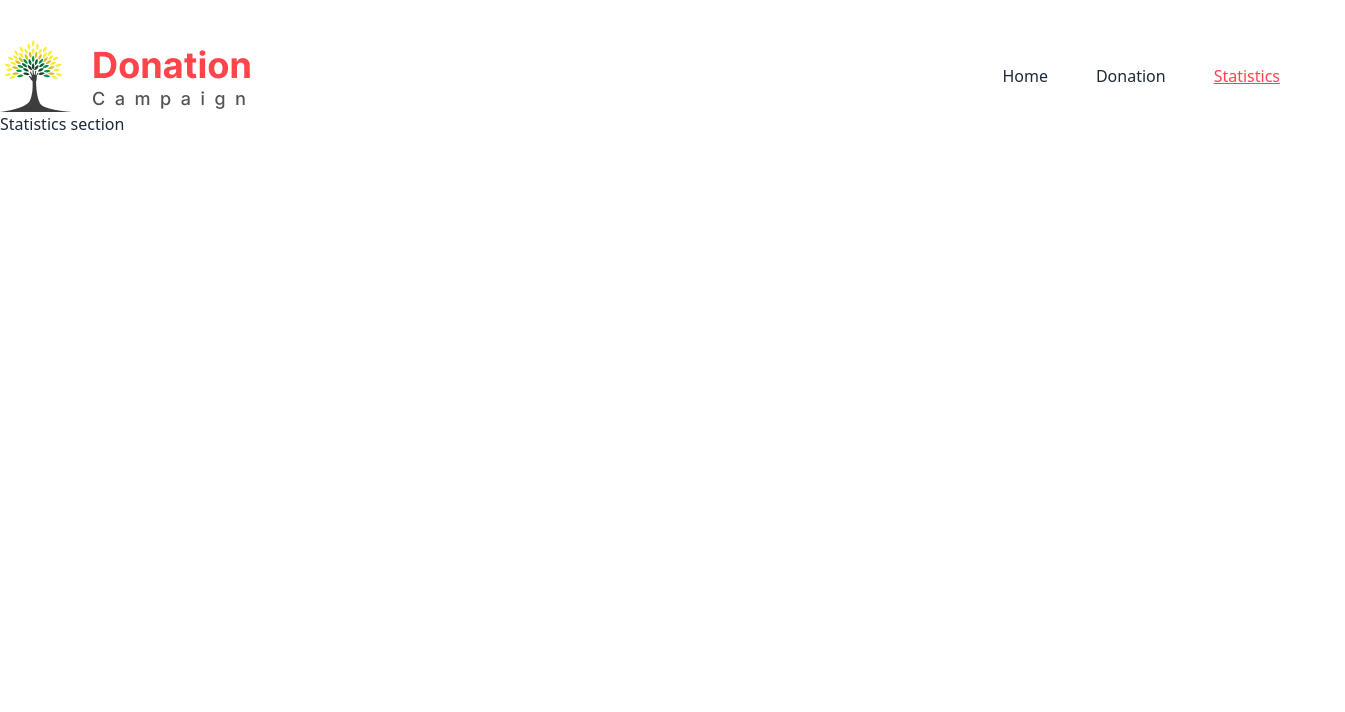
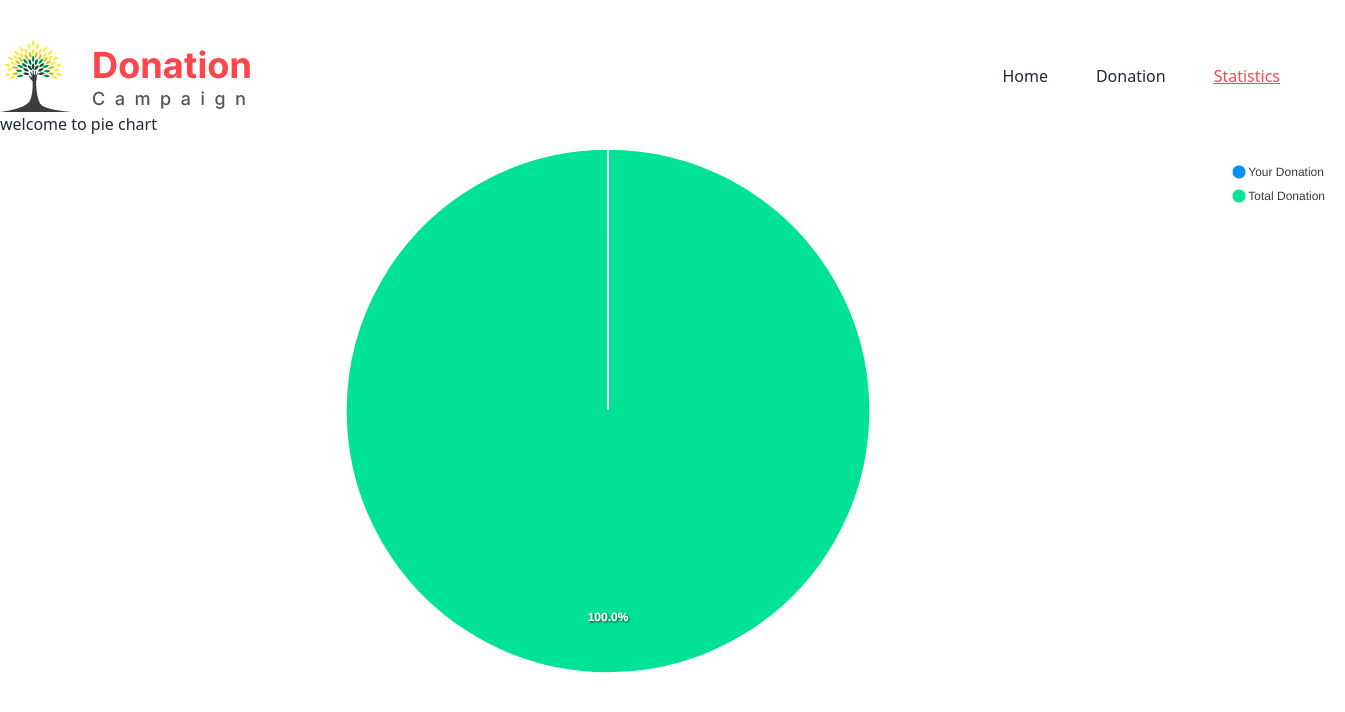
Before and after one commit to mdmasharafilhossain/donation-web, a React (Vite) app: page /statistics in a window 1280 px wide. Shown: the top 712 px of the page, 1345 px wide, since content can reach past the window. Built offline with nearby package versions, Linux system fonts and the light colour scheme.

Commit message:
pie chart added dynamically

```diff
--- a/package.json
+++ b/package.json
@@ -10,9 +10,11 @@
     "preview": "vite preview"
   },
   "dependencies": {
+    "apexcharts": "^3.42.0",
     "localforage": "^1.10.0",
     "match-sorter": "^6.3.1",
     "react": "^18.2.0",
+    "react-apexcharts": "^1.4.1",
     "react-dom": "^18.2.0",
     "react-router-dom": "^6.16.0",
     "sort-by": "^1.2.0",
--- a/src/Components/CardsDetails/CardsDetails.jsx
+++ b/src/Components/CardsDetails/CardsDetails.jsx
@@ -11,17 +11,25 @@ const CardsDetails = () => {
     console.log(CardInfo);
 
     const handleClick =() =>{
-        if(!CardInfo){
-            saveDonation(idINT);
+
+        const isverify = saveDonation(idINT);
+        if(isverify){
             Swal.fire({
                 title: 'Done',
                 text: 'You have Donated Successfully',
                 icon: 'success',
                 confirmButtonText: 'Ok'
+              });
+        } else{
+            Swal.fire({
+                title: 'Warning!',
+                text: 'Already Donated!',
+                icon: 'warning',
+                confirmButtonText: 'Ok'
               })
-        }else{
-            alert("already exists");
         }
+
+
 
     }
 
--- a/src/Components/Statistics/Statistics.jsx
+++ b/src/Components/Statistics/Statistics.jsx
@@ -1,9 +1,49 @@
+import React, { useEffect, useState } from "react";
+import Chart from "react-apexcharts"
+import { useLoaderData } from "react-router-dom";
+import { getDonation } from "../../Utility/localStroge";
+const Statistics = () => {
+    const [length,setlength] =useState([]);
 
 
-const Statistics = () => {
+    const data = useLoaderData();
+    console.log(data);
+    useEffect(()=>{
+        const mydonation = [];
+
+     const datalength = getDonation();
+      mydonation.push(datalength.length);
+      const totaldonationOption = 12;
+      mydonation.push(totaldonationOption);
+      setlength(mydonation);
+    },[])
     return (
-        <div>
-            <h1>Statistics section</h1>
+        <div className="container mx-auto">
+
+            <React.Fragment>
+            <h1>welcome to pie chart</h1>
+            <Chart
+            type="pie"
+            width={1345}
+            height={550}
+            series={length}
+            options={{
+                labels :["Your Donation","Total Donation"]
+            }}
+            >
+
+
+
+
+
+            </Chart>
+
+
+
+
+
+
+            </React.Fragment>
         </div>
     );
 };
--- a/src/Utility/localStroge.js
+++ b/src/Utility/localStroge.js
@@ -11,8 +11,13 @@ const getDonation = () =>{
 const saveDonation = id =>{
 // console.log(id);
 const storedDonation = getDonation();
-storedDonation.push(id);
+const exists = storedDonation.find(donateID => donateID === id);
+if(!exists){
+    storedDonation.push(id);
 localStorage.setItem('donation',JSON.stringify(storedDonation))
+return true;
+}
+return false;
 }
 
 export{saveDonation,getDonation }
--- a/src/main.jsx
+++ b/src/main.jsx
@@ -31,7 +31,8 @@ const router = createBrowserRouter([
       },
       {
         path:"/statistics",
-        element:<Statistics></Statistics>
+        element:<Statistics></Statistics>,
+        loader :()=> fetch('/donation.json')
       },
       {
         path:"/cards/:id",
```
Also changed, not shown: 1 other file (tests, documents, lock files or other folders). Lines whose indentation alone changed are shown as unchanged.
